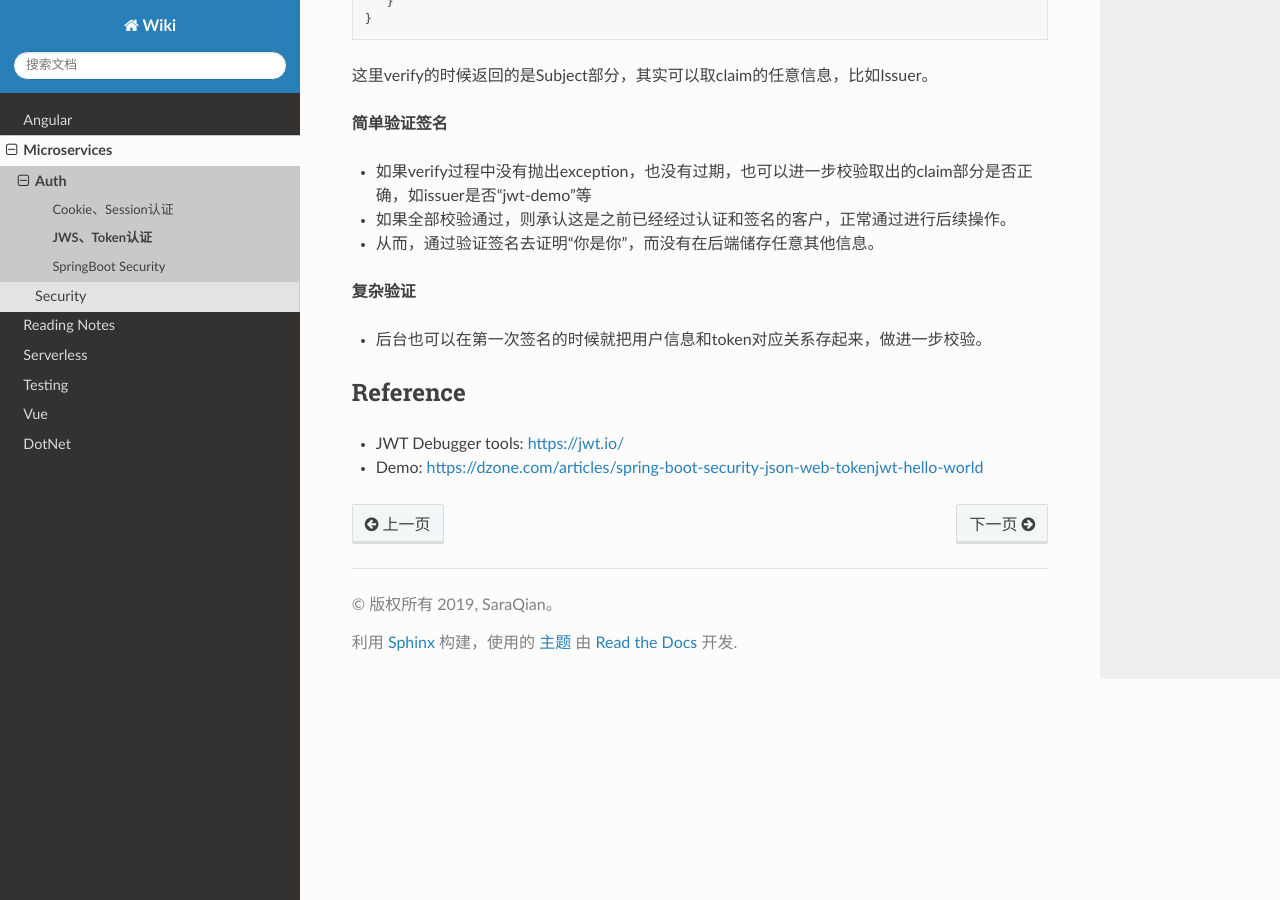
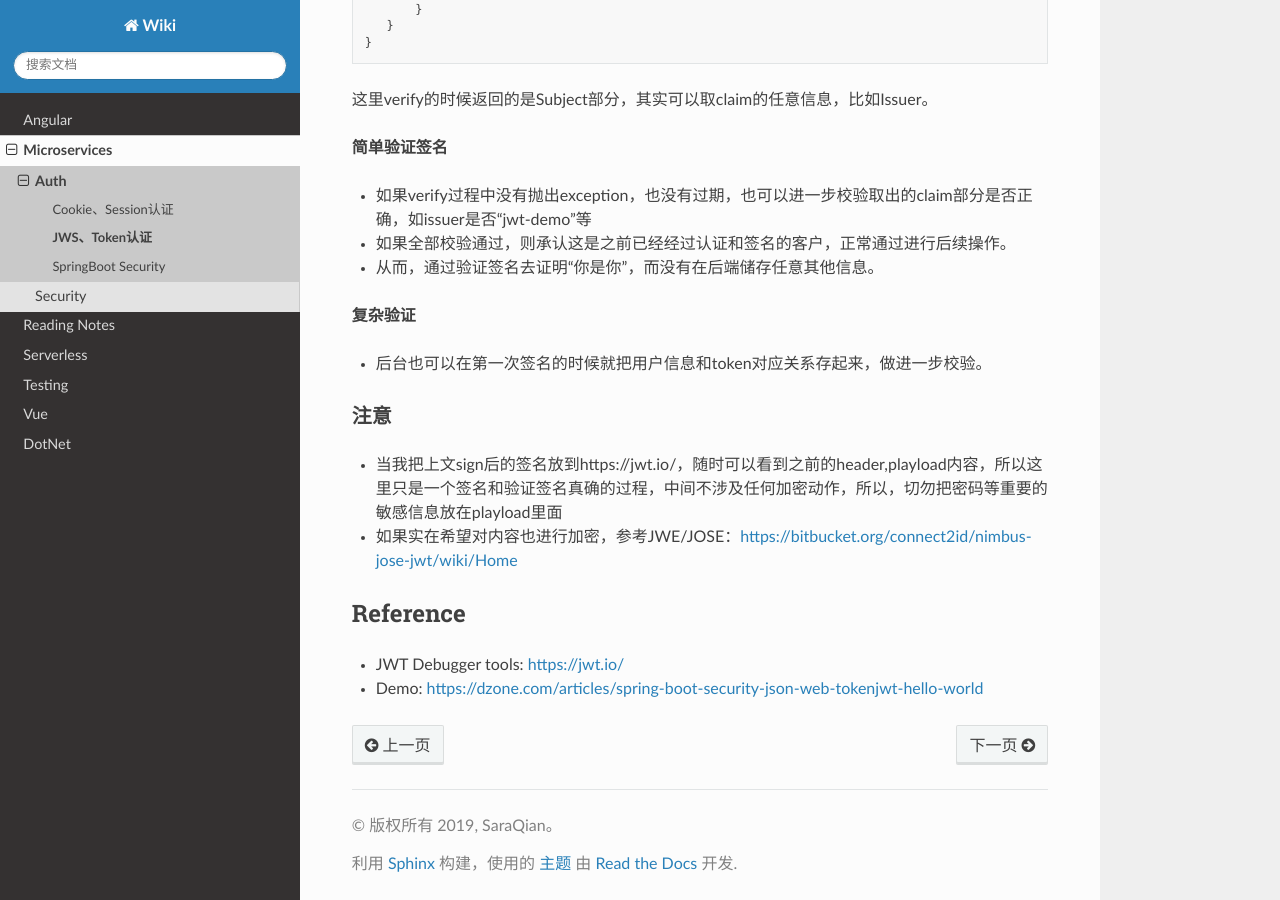
Before and after one commit to abigail830/Sphinx_wiki, a Sphinx documentation site: the page built from source/Microservices/Auth/JWS_token.rst, in a window 1280 px wide and 900 px high, scrolled down 2779 px. Built offline with Sphinx 7.4.7 and the Read the Docs theme 2.0.0, drawn with Linux system fonts in a browser that asks for light colours.

Commit message:
Update JWS_token.rst

```diff
--- a/source/Microservices/Auth/JWS_token.rst
+++ b/source/Microservices/Auth/JWS_token.rst
@@ -11,6 +11,7 @@ JWS、Token认证
 
   * `大致流程`_
   * `代码实现`_
+  * `注意`_
 
 * `Reference`_
 
@@ -154,6 +155,11 @@ JWTUtil.java
 
 * 后台也可以在第一次签名的时候就把用户信息和token对应关系存起来，做进一步校验。
 
+注意
+^^^^^^^^
+* 当我把上文sign后的签名放到https://jwt.io/，随时可以看到之前的header,playload内容，所以这里只是一个签名和验证签名真确的过程，中间不涉及任何加密动作，所以，切勿把密码等重要的敏感信息放在playload里面
+* 如果实在希望对内容也进行加密，参考JWE/JOSE：https://bitbucket.org/connect2id/nimbus-jose-jwt/wiki/Home
+
 
 Reference
 -------------
```
